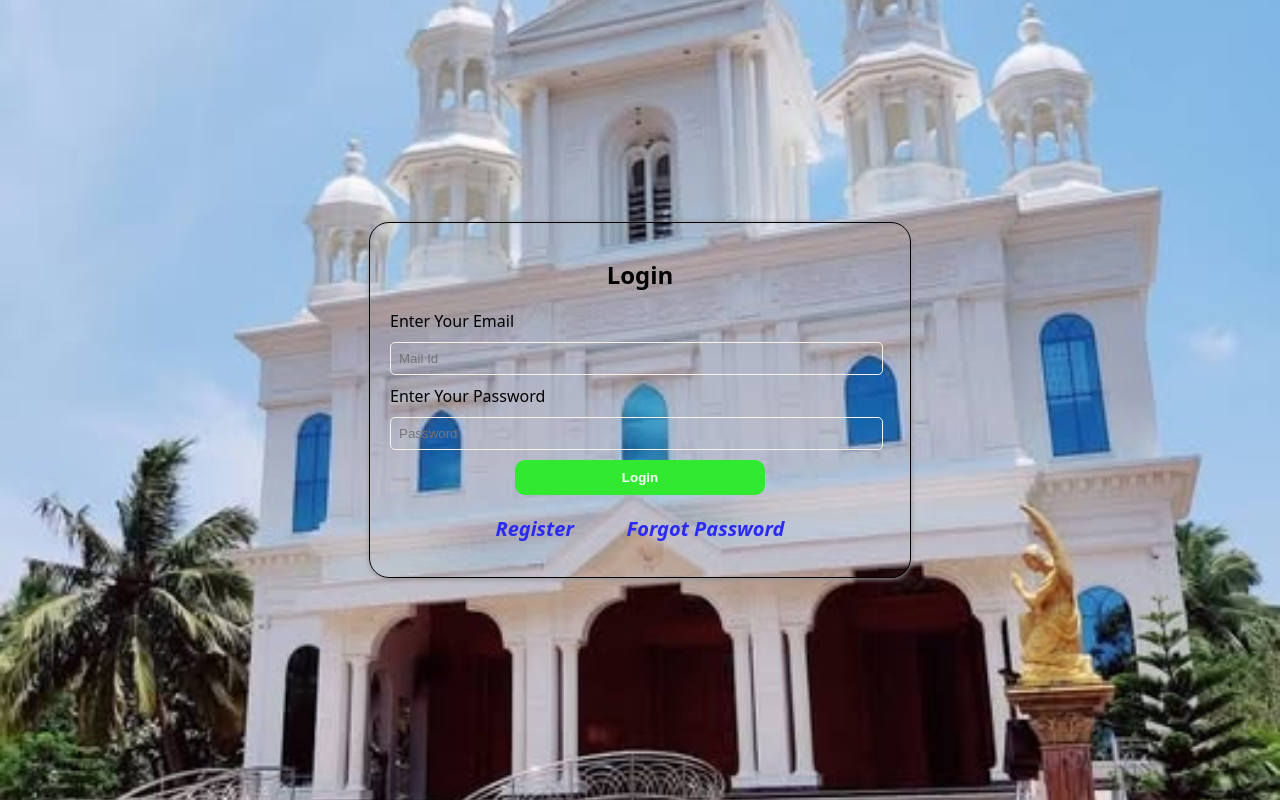
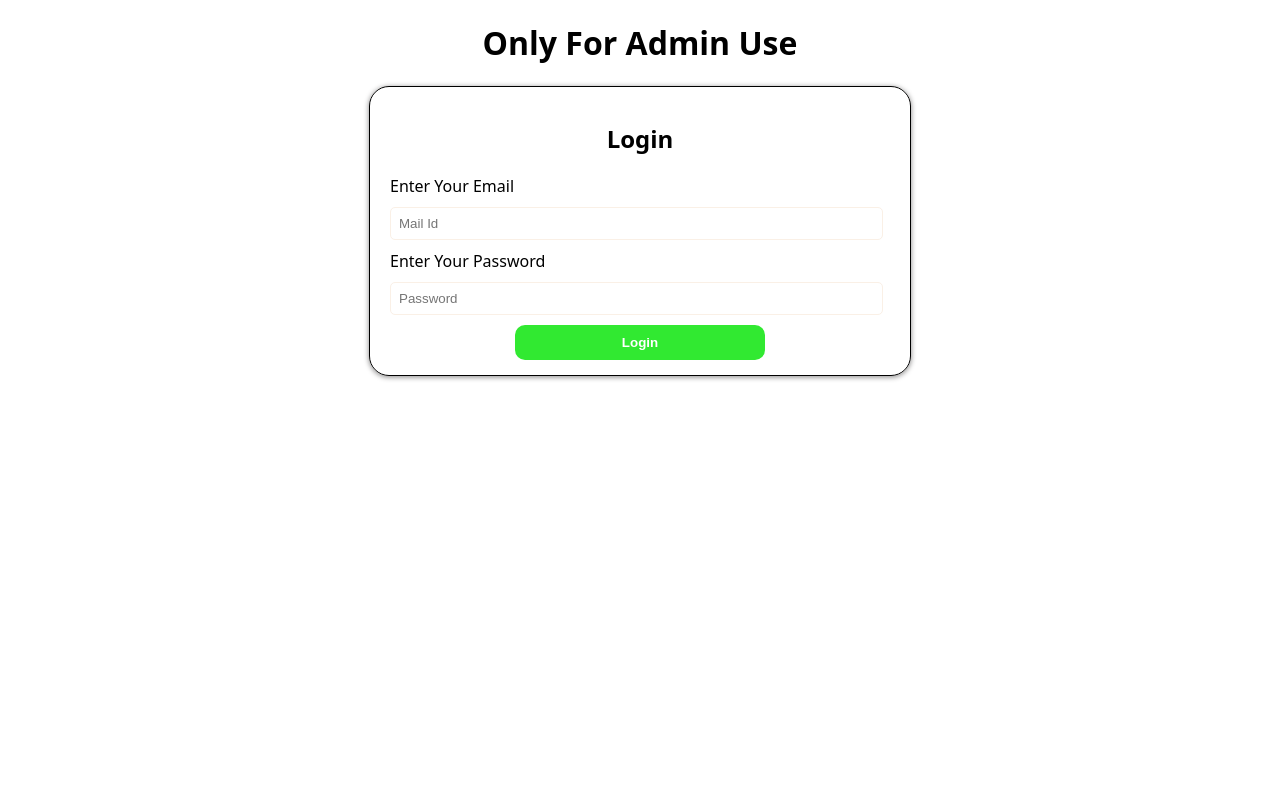
Before and after one commit to AbiMoni2003/pattari, a React (Vite) app in the folder client/: page /admin in a window 1280 px wide. Built offline with nearby package versions, Linux system fonts and the light colour scheme.

Commit message:
admin login

```diff
--- a/client/src/App.jsx
+++ b/client/src/App.jsx
@@ -14,7 +14,7 @@ function App() {
     <>
      <BrowserRouter>
       <Routes>
-        <Route path="/" element={<AdminDB/>}/>
+        <Route path="/" element={<Login/>}/>
         <Route path="/register" element={<Register/>}/>
         <Route path="/login" element={<Login/>}/>
         <Route path="/reset" element={<Reset/>}/>
@@ -22,6 +22,7 @@ function App() {
         <Route path="/*" element={<Login/>}/>
         <Route path="/toggle" element={<Toggle/>}/>
         <Route path="/location" element={<Loaction/>}/>
+        <Route path="/admin" element={<AdminDB/>}/>
       </Routes>
      </BrowserRouter>
     </>
--- a/client/src/index.css
+++ b/client/src/index.css
@@ -315,3 +315,8 @@ a{
     transform: translateY(0);
   }
 }
+
+.admin-container{
+  display: flex;
+  justify-content: center;
+}
--- a/client/src/pages/AdminDB.jsx
+++ b/client/src/pages/AdminDB.jsx
@@ -1,9 +1,58 @@
-import React from 'react'
+import { useState } from 'react';
 
 function AdminDB() {
+
+    const [email,setEmail] = useState("");
+    const [password,setPassword] = useState("");
+    const [message,setMessage] = useState("");
+
+
+     const handleAdminLogin = async()=>{
+        if(!email || !password){
+            setMessage("All Fields are Required")
+            setTimeout(()=>setMessage(""),5000)
+            return
+        }
+
+
+        try {
+          const res =  await axios.post("https://pattari.onrender.com/admin/login",
+                {
+                    Email : email,
+                    Password : password,
+                }
+            )
+           if(res.data.message === "Login Successfull"){
+            console.log("login successful");
+           }
+        } catch (error) {
+            setMessage("Invalid Email and Password..")
+            setTimeout(() => setMessage(""), 5000);
+        }
+    }
+
+
+
   return (
     <div>
-        <h1>Only For Admin Use</h1>
+        <h1 style={{textAlign:"center",fontWeight:800}}>Only For Admin Use</h1>
+          <div className="admin-container">
+            <div className="login-div">
+                <h2>Login</h2>
+                <div className="input-group">
+                    <label htmlFor="Email">Enter Your Email</label>
+                    <input type="email" name='Email' id='Email' placeholder='Mail Id'onChange={(e)=>setEmail(e.target.value)}/>
+                </div>
+                <div className="input-group">
+                    <label htmlFor="Password">Enter Your Password</label>
+                    <input type="text" name='Password' id='Password' placeholder='Password' onChange={(e)=>setPassword(e.target.value)}/>
+                </div>
+                <div className='btn-div'>
+                {message && <p style={{color:"red",textAlign:"center"}}>{message}</p>}
+                <button className='btn green' onClick={handleAdminLogin}>Login</button>
+                </div>
+            </div>
+        </div>
     </div>
   )
 }
--- a/client/src/pages/Toggle.jsx
+++ b/client/src/pages/Toggle.jsx
@@ -16,7 +16,7 @@ function Toggle() {
               <li><Link to="https://www.youtube.com/@olspattarivilai" target="_blank">YouTube</Link></li>
               <li><Link to="/location">Location</Link></li>
               </ul>
-              <button className="admin-db-btn btn">Admin DB</button>
+             <button className="admin-db-btn btn"><Link to="/admin">Admin DB</Link> </button>
               </div>
             </label>
     </div>
```
